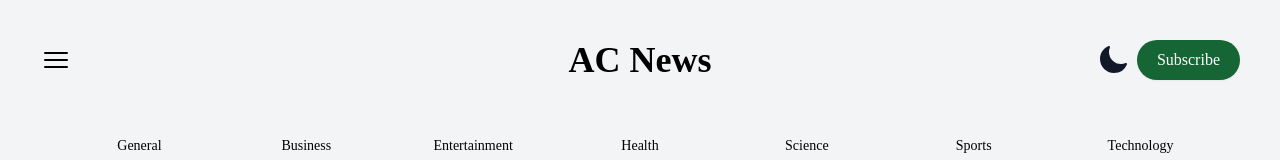
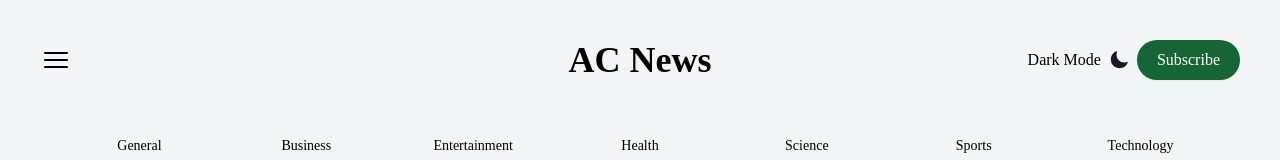
Before and after one commit to Alixchau/news-app, a Next.js app: page / in a window 1280 px wide. Shown: the top 160 px of the page. Built offline with nearby package versions, Linux system fonts and the light colour scheme; a web font is replaced by a local one.

Commit message:
refine darkmode button

```diff
--- a/app/DarkModeButton.tsx
+++ b/app/DarkModeButton.tsx
@@ -21,12 +21,18 @@ function DarkModeButton() {
         <div>
 
             {currentTheme === "dark" ? (
-                <SunIcon className='h-8 w-8 cursor-pointer text-yellow-500'
-                    onClick={() => setTheme("light")} />
+             <div className='flex align-middle items-center justify-center  cursor-pointer space-x-2'  onClick={() => setTheme("light")} >
+                <p>Light Mode</p>
+                <SunIcon className='h-5 w-5 text-yellow-500'
+                   />
+                    </div>
             ) : (
-                <MoonIcon className='h-8 w-8 cursor-pointer text-gray-900'
-                    onClick={() => setTheme("dark")
-                    } />
+                    <div className='flex align-middle items-center justify-center cursor-pointer space-x-2'  onClick={() => setTheme("dark")
+                } >
+                        <p>Dark Mode</p>
+                    <MoonIcon className='h-5 w-5 text-gray-900'
+                       />
+                    </div>
             )}
         </div>
     );
```
